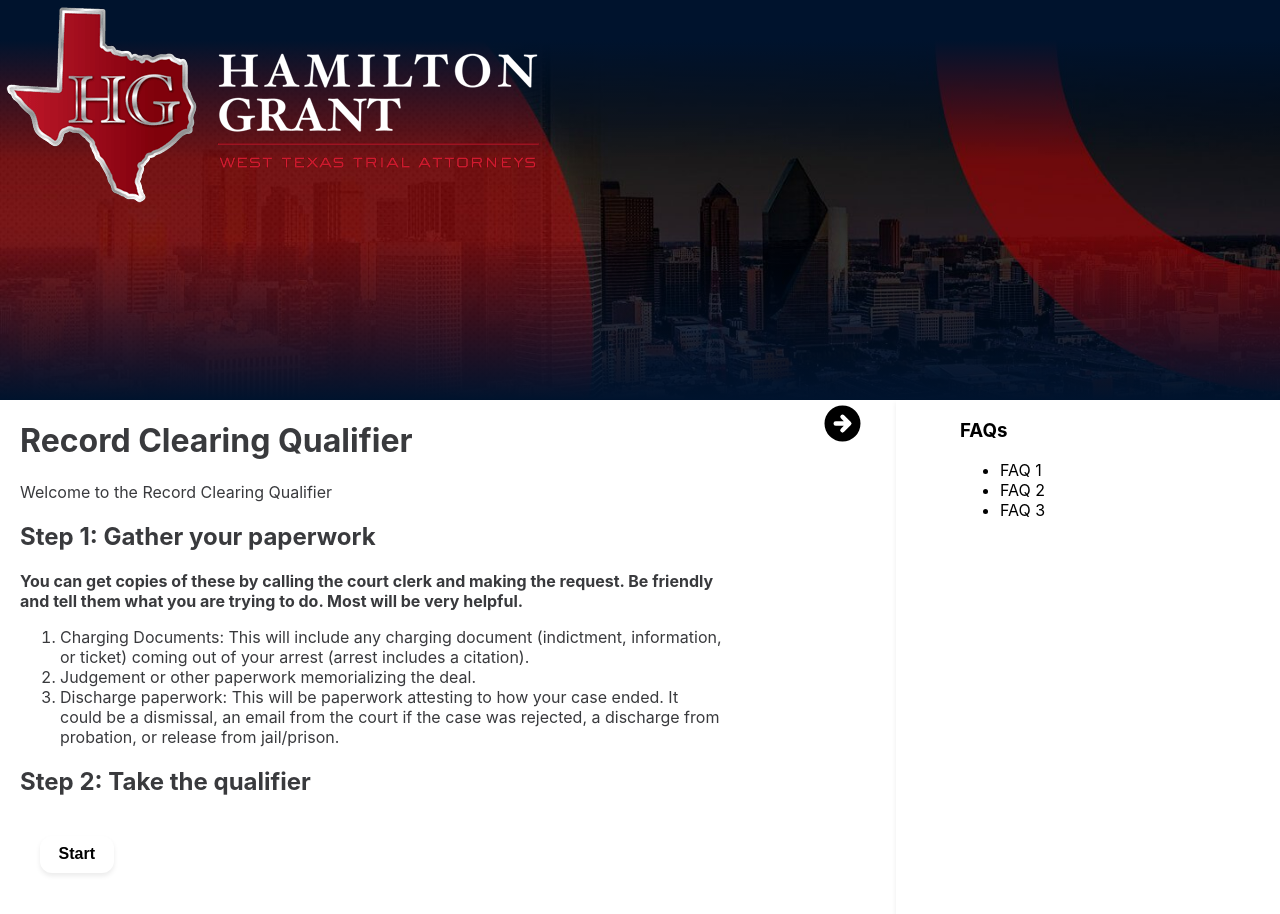
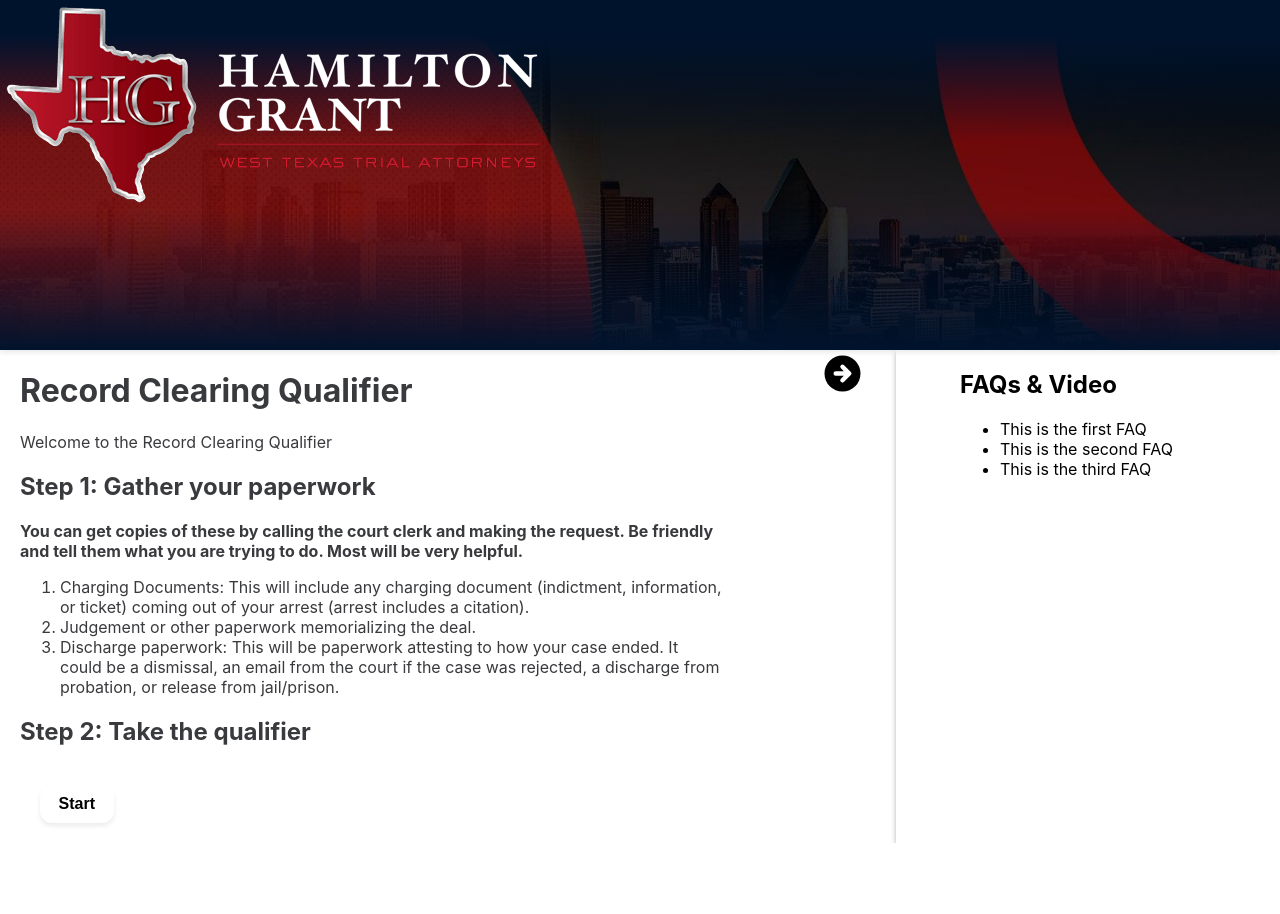
Before and after one commit to william-e43/hg-pipeline, a React (Create React App) app: page / in a window 1280 px wide. Shown: the top 914 px of the page. After the commit the page ends 843 px from the top, so only its background shows below. Built offline with nearby package versions, Linux system fonts and the light colour scheme.

Commit message:
styling and modal

```diff
--- a/src/components/App.jsx
+++ b/src/components/App.jsx
@@ -17,16 +17,17 @@ const Header = styled.div`
   linear-gradient(0deg, rgba(255,255,255,0) 60%, #00132d 90%),
   url('../media/banner.jpg');
   background-repeat: no-repeat;
+  box-shadow: 0 3px 5px 0 rgba(0,0,0,0.08);
   background-size: cover;
   overflow: hidden;
-  height: 400px;
-  max-height: 400px;
+  height: 350px;
+  max-height: 350px;
   width: auto;
   grid-area: 1 / 1 / span 2 / span 10;
 `
 const Wrapper = styled.div`
   display: grid;
-  grid-template-rows: repeat(6, 1fr);
+  grid-template-rows: repeat(10, auto);
   grid-template-columns: repeat(10, 0.5fr);
 
 `
--- a/src/components/ListModal.jsx
+++ b/src/components/ListModal.jsx
@@ -12,11 +12,11 @@ const ListModal = (props) => {
       </ModalButton>
       <Modal show={show}>
         <div style={{marginLeft: '5vw'}}>
-          <h3>FAQs</h3>
+          <h2>FAQs & Video</h2>
           <ul>
-            <li>FAQ 1</li>
-            <li>FAQ 2</li>
-            <li>FAQ 3</li>
+            <li>This is the first FAQ</li>
+            <li>This is the second FAQ</li>
+            <li>This is the third FAQ</li>
           </ul>
         </div>
       </Modal>
--- a/src/style.js
+++ b/src/style.js
@@ -65,13 +65,13 @@ export const ModalWrapper = styled.div`
 export const Modal = styled.div`
   width: 30vw;
   height: 100%;
-  box-shadow: 0 3px 5px 0 rgba(0,0,0,0.08);
+  box-shadow: 0 3px 5px 0 rgba(0,0,0,0.3);
   border: 2px;
   animation-name: animatetop;
   animation-duration: 1.4s;
   margin-left: 25px;
   transition: 1s;
-  display: ${props => props.show ? 'inline' : 'none'};
+  display: ${props => props.show ? 'flex' : 'none'};
   justify-content: start;
   align-items: start;
 `
```
